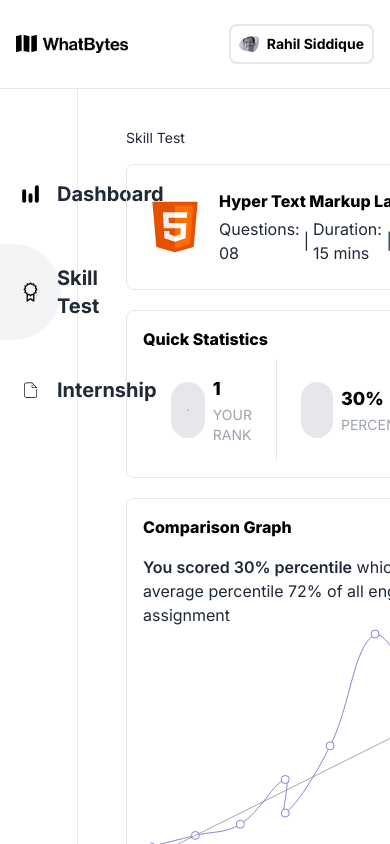
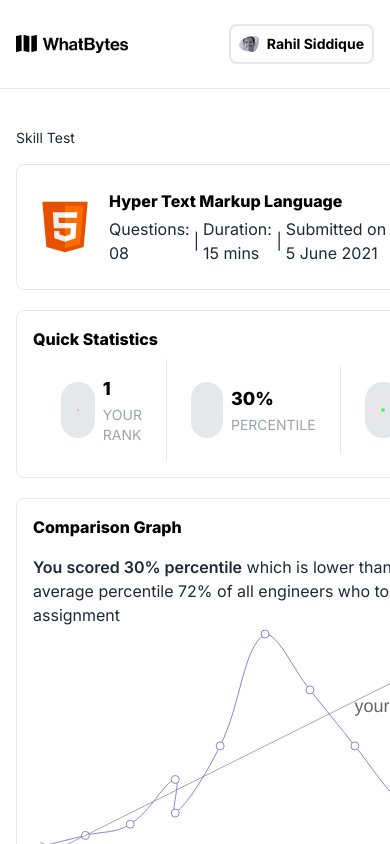
Before and after one commit to mustafaazad03/whatsbyte-assignment, a Next.js app: page / in a window 390 px wide. Built offline with nearby package versions, Linux system fonts and the light colour scheme.

Commit message:
refactor: Update Sidebar component styles for responsiveness

```diff
--- a/src/components/Sidebar.tsx
+++ b/src/components/Sidebar.tsx
@@ -28,7 +28,7 @@ const Sidebar = ({ children }: { children: React.ReactNode }) => {
 	const path = usePathname();
 	return (
 		<div className="flex h-screen overflow-hidden">
-			<div className="w-1/5 border-r border-gray-200 pt-40 pr-4 gap-4 flex flex-col">
+			<div className="w-1/5 border-r hidden md:flex border-gray-200 pt-40 pr-4 gap-4 flex-col">
 				{dashboardLinks.map((link) => (
 					<Link
 						href={link.url}
@@ -42,13 +42,17 @@ const Sidebar = ({ children }: { children: React.ReactNode }) => {
 							alt={link.name}
 							width={24}
 							height={24}
-							className="w-6 h-6"
+							className="w-6 h-6 hidden lg:flex"
 						/>
-						<span className="font-bold text-xl text-gray-800">{link.name}</span>
+						<span className="font-bold lg:text-lg xl:text-xl text-gray-800">
+							{link.name}
+						</span>
 					</Link>
 				))}
 			</div>
-			<div className="w-4/5 overflow-y-scroll pt-32 px-12">{children}</div>
+			<div className="lg:w-4/5 w-full overflow-y-scroll pt-32 xl:px-12 px-4">
+				{children}
+			</div>
 		</div>
 	);
 };
```
